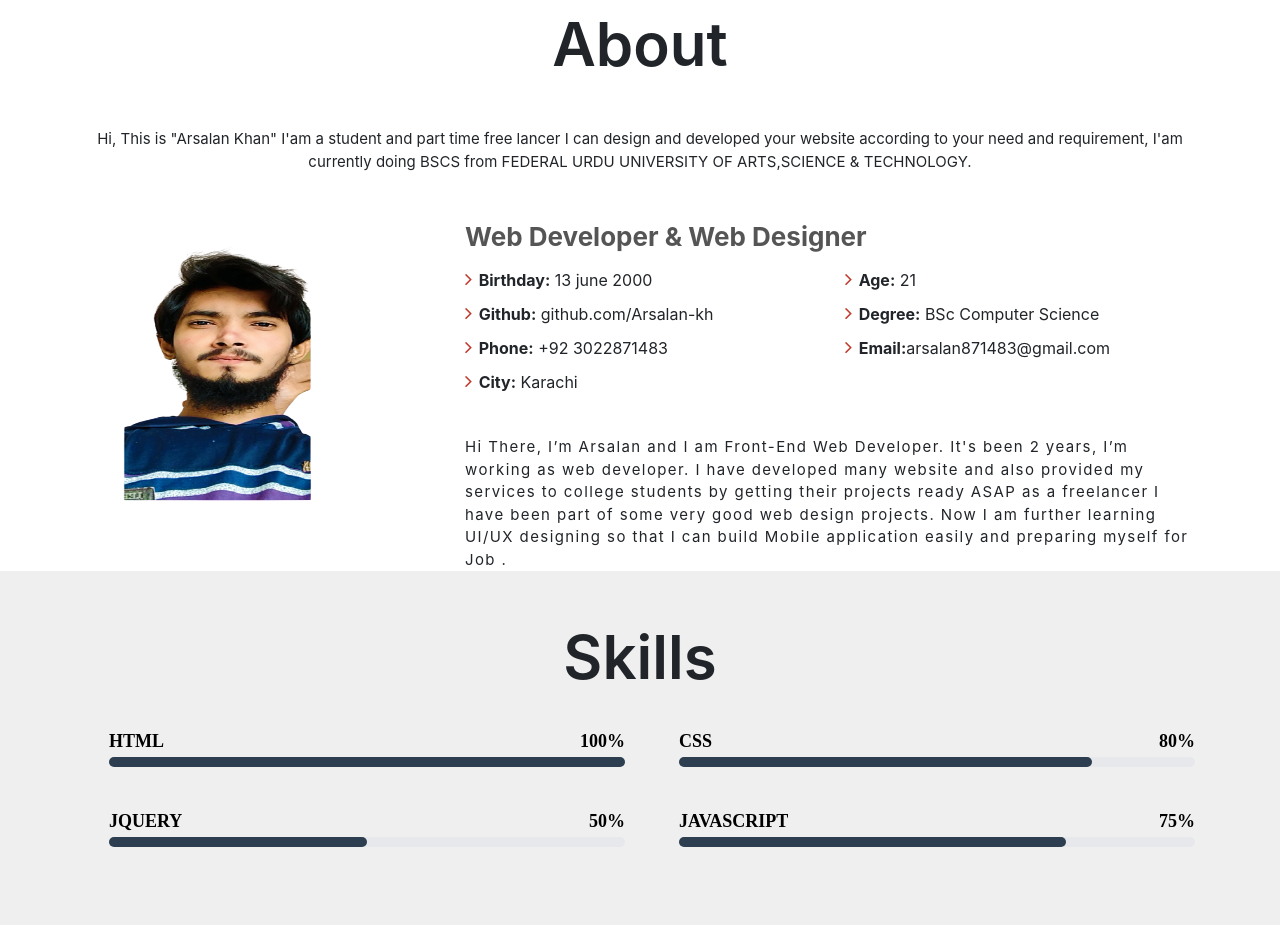
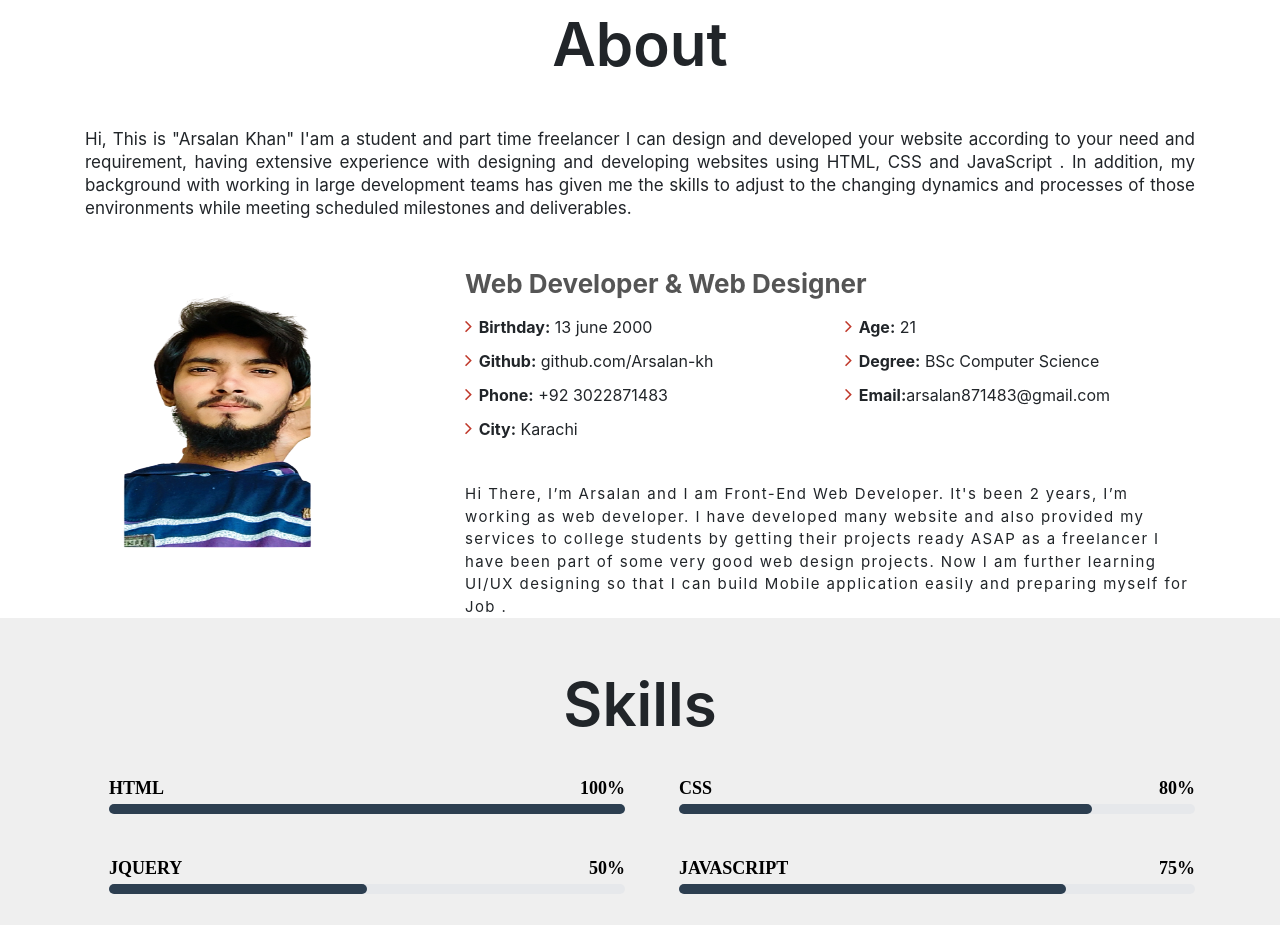
Before and after one commit to Arsalan-kh/My-Portfolio, a plain HTML site: page index.html in a window 1280 px wide. Shown: the part 840-1765 px from the top of the page. Drawn offline with nearby package versions, Linux system fonts and the light colour scheme; a web font is replaced by a local one.

Commit message:
Update index.html

```diff
--- a/index.html
+++ b/index.html
@@ -72,9 +72,9 @@
         <div class="container" data-aos="fade-up">
             <div class="mt-5 section-title">
                 <h1 class="text-center mb-5">About</h1>
-                <p class="text-center mb-5">
-                    Hi, This is "Arsalan Khan" I'am a student and part time free lancer I can design and developed your website according to your need and requirement, I'am currently doing BSCS from FEDERAL URDU UNIVERSITY OF ARTS,SCIENCE & TECHNOLOGY.
-                </p>
+                <p class="about-me mb-5">
+                  Hi, This is "Arsalan Khan" I'am a student and part time freelancer I can design and developed your website according to your need and requirement, having extensive experience with designing and developing websites using HTML, CSS and JavaScript . In addition,
+                    my background with working in large development teams has given me the skills to adjust to the changing dynamics and processes of those environments while meeting scheduled milestones and deliverables.                </p>
             </div>
 
             <div class="row">
```
